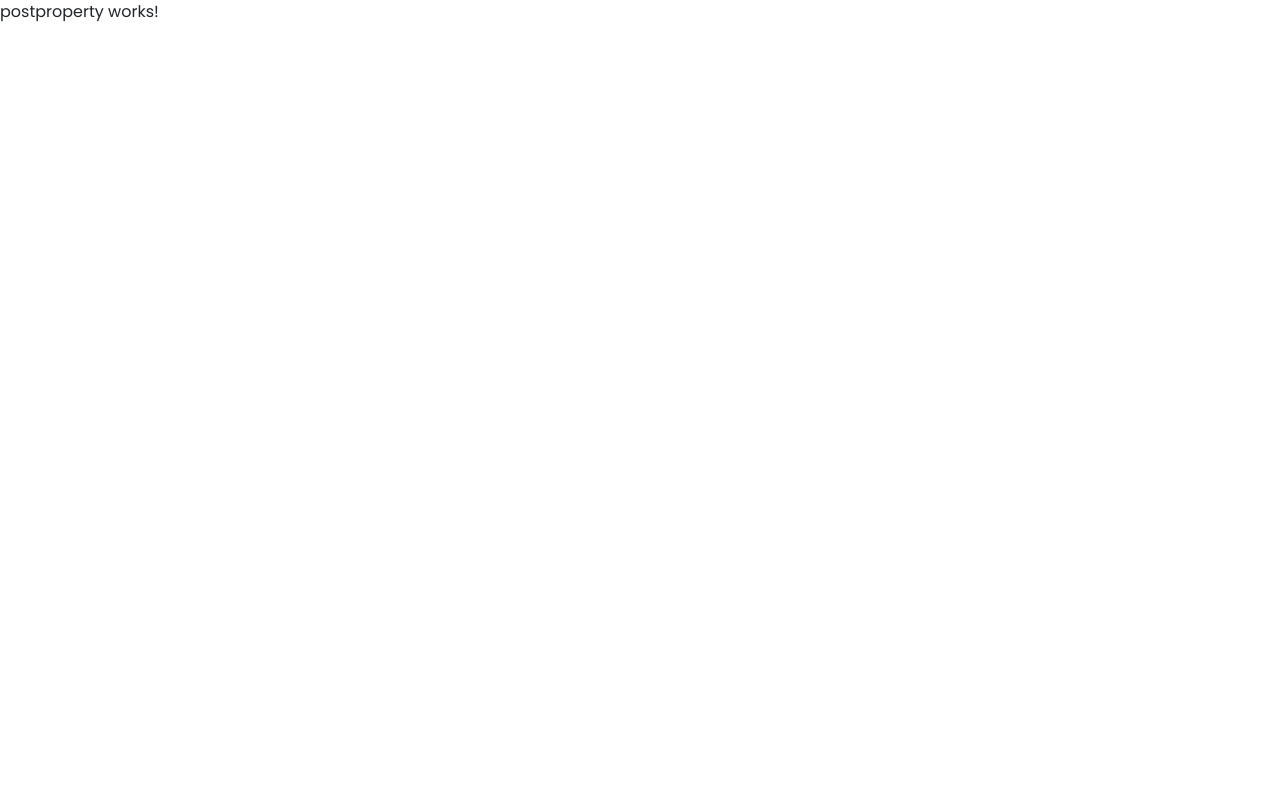
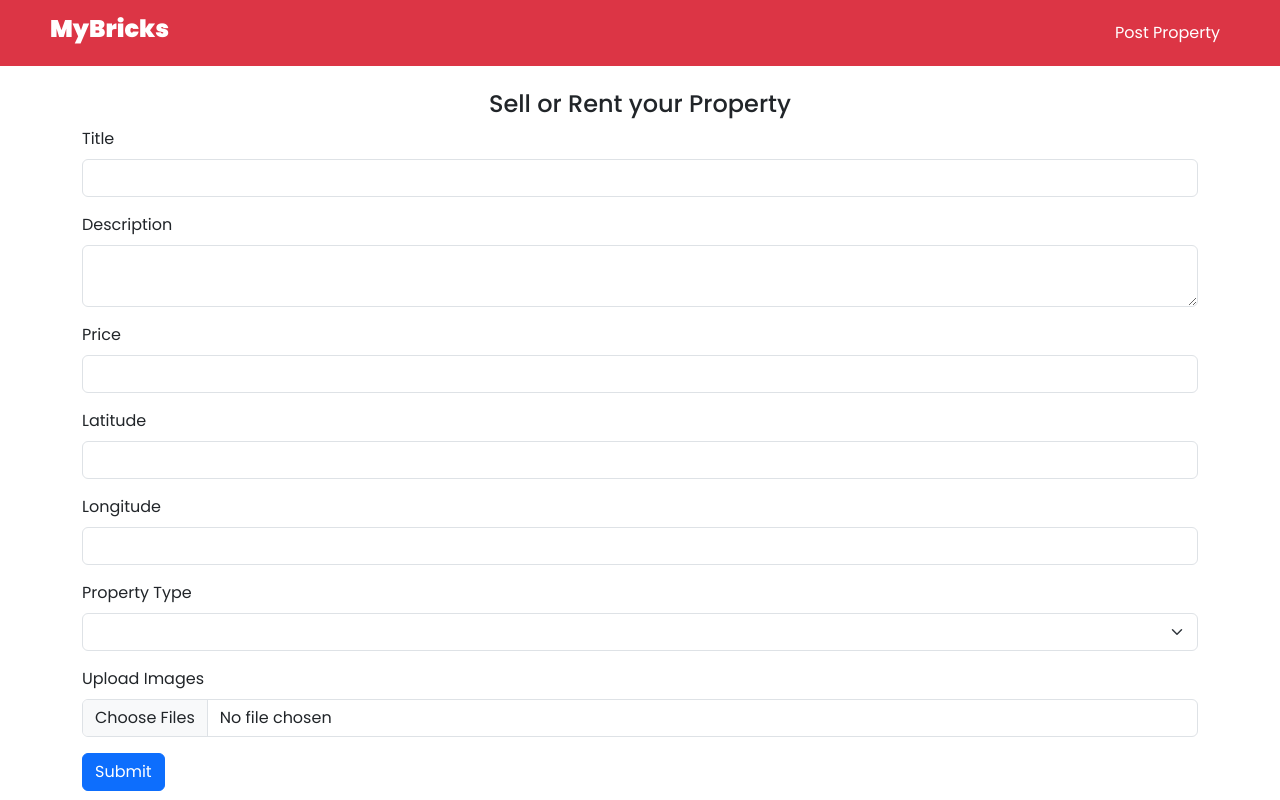
Before and after one commit to Bhavik-prajapati/Property-listing-frontend-ang-18, an Angular app: page /postproperty in a window 1280 px wide. Built offline with nearby package versions, Linux system fonts and the light colour scheme; sample sign-in values are in the browser's storage.

Commit message:
initial file upload code done

```diff
--- a/src/app/components/authguard/auth.guard.ts
+++ b/src/app/components/authguard/auth.guard.ts
@@ -16,6 +16,5 @@ export const authGuard: CanActivateFn = (route, state) => {
     router.navigateByUrl('login');
     return false;
   }
-
   // return true;
 };
--- a/src/app/components/interceptors/authinterceptor.interceptor.ts
+++ b/src/app/components/interceptors/authinterceptor.interceptor.ts
@@ -2,15 +2,16 @@ import { HttpInterceptorFn } from '@angular/common/http';
 
 export const authinterceptorInterceptor: HttpInterceptorFn = (req, next) => {
   const token = localStorage.getItem("token");
+  console.log("if called..........")
   if (token) {
     const clonedReq = req.clone({
       setHeaders: {
         Authorization: `Bearer ${token}`
       }
     });
-    // console.log(clonedReq)
     return next(clonedReq);
   } else {
+    console.log("else called..........")
     return next(req);
   }
 };
--- a/src/app/pages/postproperty/postproperty.component.html
+++ b/src/app/pages/postproperty/postproperty.component.html
@@ -1 +1,53 @@
-<p>postproperty works!</p>
+<app-header></app-header>
+
+<div class="container mt-4">
+  <h4 class="text-center">Sell or Rent your Property</h4>
+
+  <form (ngSubmit)="onSubmit(propertyForm)" #propertyForm="ngForm">
+    <div class="mb-3">
+      <label for="title" class="form-label">Title</label>
+      <input type="text" id="title" class="form-control" [(ngModel)]="property.title" name="title" required />
+    </div>
+
+    <div class="mb-3">
+      <label for="description" class="form-label">Description</label>
+      <textarea id="description" class="form-control" [(ngModel)]="property.description" name="description" required></textarea>
+    </div>
+
+    <div class="mb-3">
+      <label for="price" class="form-label">Price</label>
+      <input type="number" id="price" class="form-control" [(ngModel)]="property.price" name="price" required />
+    </div>
+
+    <div class="mb-3">
+      <label for="latitude" class="form-label">Latitude</label>
+      <input type="number" id="latitude" class="form-control" [(ngModel)]="property.latitude" name="latitude" required />
+    </div>
+
+    <div class="mb-3">
+      <label for="longitude" class="form-label">Longitude</label>
+      <input type="number" id="longitude" class="form-control" [(ngModel)]="property.longitude" name="longitude" required />
+    </div>
+
+    <div class="mb-3">
+      <label for="propertyType" class="form-label">Property Type</label>
+      <select id="propertyType" class="form-select" [(ngModel)]="property.propertyType" name="propertyType" required>
+        <option value="Rent">Rent</option>
+        <option value="Sell">Sell</option>
+      </select>
+    </div>
+
+    <div class="mb-3">
+      <label for="images" class="form-label">Upload Images</label>
+      <input type="file" id="images" class="form-control" (change)="onFileSelected($event)" multiple />
+      <div *ngIf="selectedFiles.length > 0" class="mt-2">
+        <h6>Selected Images:</h6>
+        <ul>
+          <li *ngFor="let file of selectedFiles">{{ file.name }}</li>
+        </ul>
+      </div>
+    </div>
+
+    <button type="submit" class="btn btn-primary">Submit</button>
+  </form>
+</div>
--- a/src/app/pages/postproperty/postproperty.component.ts
+++ b/src/app/pages/postproperty/postproperty.component.ts
@@ -1,12 +1,68 @@
-import { Component } from '@angular/core';
+import { Component, OnInit } from '@angular/core';
+import { HeaderComponent } from "../../components/header/header.component";
+import { FormBuilder, FormGroup, Validators, ReactiveFormsModule, FormsModule, NgForm } from '@angular/forms';
+import { PostpropertyService } from './postproperty.service';
+import { CommonModule } from '@angular/common';
+import { Router } from '@angular/router';
 
 @Component({
   selector: 'app-postproperty',
   standalone: true,
-  imports: [],
+  imports: [HeaderComponent, ReactiveFormsModule, CommonModule, FormsModule], // CommonModule included
   templateUrl: './postproperty.component.html',
-  styleUrl: './postproperty.component.css'
+  styleUrls: ['./postproperty.component.css']
 })
-export class PostpropertyComponent {
+export class PostpropertyComponent implements OnInit {
 
+  property: any = {
+    title: '',
+    description: '',
+    price: '',
+    latitude: '',
+    longitude: '',
+    propertyType: ''
+  };
+  selectedFiles: File[] = [];
+  router: Router;
+
+  constructor(private postproperty: PostpropertyService, router: Router) {
+    this.router = router;
+    const token = localStorage.getItem("token");
+    if (!token) {
+      this.router.navigateByUrl("login");
+    }
+  }
+
+  ngOnInit(): void {
+    // Initialize property if needed
+  }
+
+  onFileSelected(event: any) {
+    if (event.target.files && event.target.files.length > 0) {
+      this.selectedFiles = Array.from(event.target.files);
+    }
+  }
+
+  onSubmit(form: NgForm) {
+    if (form.valid) {
+      const propertyData = {
+        title: this.property.title,
+        description: this.property.description,
+        price: this.property.price,
+        location: {
+          type: "Point",
+          coordinates: [parseFloat(this.property.longitude), parseFloat(this.property.latitude)]
+        },
+        propertyType: this.property.propertyType,
+        images: this.selectedFiles.map(file => file.name)
+      };
+      console.log('Submitting property data:', propertyData);
+      this.postproperty.createproperty(propertyData).subscribe(
+        (res) => console.log(res),
+        (err) => console.log(err)
+      );
+    } else {
+      alert('Please fill all the required fields correctly.');
+    }
+  }
 }
--- a/src/app/pages/postproperty/postproperty.service.ts
+++ b/src/app/pages/postproperty/postproperty.service.ts
@@ -1,3 +1,4 @@
+import { HttpClient } from '@angular/common/http';
 import { Injectable } from '@angular/core';
 
 @Injectable({
@@ -5,5 +6,10 @@ import { Injectable } from '@angular/core';
 })
 export class PostpropertyService {
 
-  constructor() { }
+  constructor(private http:HttpClient) { }
+
+  createproperty(formData:any){
+    console.log(formData,"+++++++++");
+    return this.http.post('http://localhost:5000/properties/', formData);
+  }
 }
```
